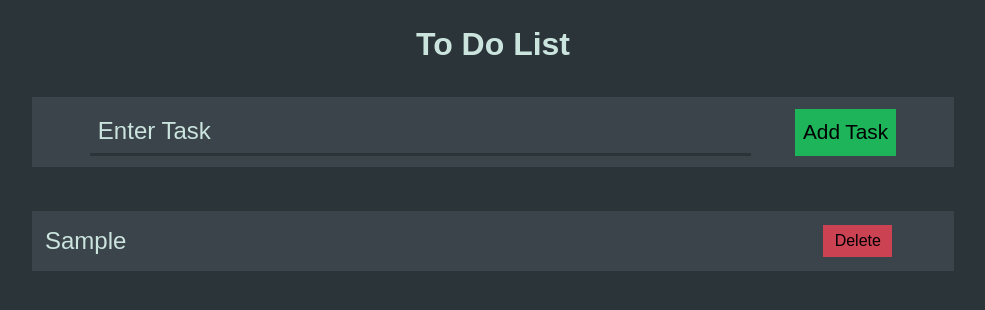
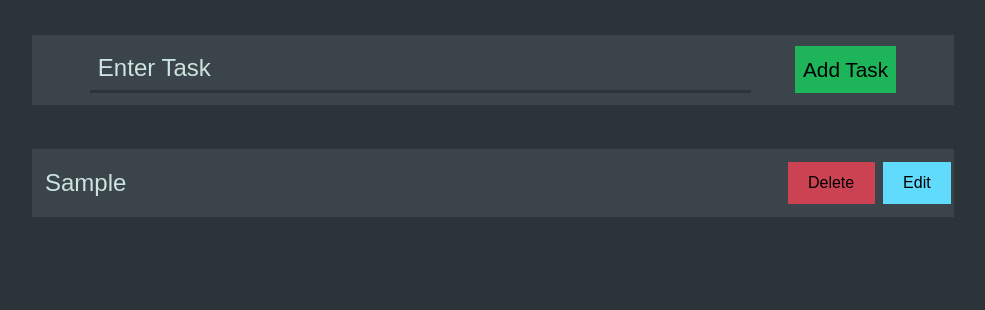
Before and after one commit to Aamir041/todo-list, a React (Vite) app: page / in a window 1280 px wide. Both pictures are taken after typing "Sample" into the empty fields and a click on the button "Add Task". Shown: the top 310 px of the page, without its empty margins (147-1132 px from the left). Built offline with nearby package versions, Linux system fonts and the light colour scheme.

Commit message:
edit task added

```diff
--- a/src/App.jsx
+++ b/src/App.jsx
@@ -14,13 +14,31 @@ function App() {
     setTasks([...temp]);
   }
 
+  const editTask = (id,newTask) => {
+
+    let temp = tasks.map((ele) => {
+      if(ele.id === id){
+        ele.title = newTask;
+      }
+      return ele;
+    })
+
+    setTasks([...temp]);
+
+  }
+
   return (
     <>
       <div className='app'>
-        <h1 className='heading'>To Do List</h1>
         <AddTask addTask={addTask}/>
         {tasks.length > 0
-          ? tasks.map((ele) => <TaskList key={ele.id} task={ele} deleteTask={deleteTask}></TaskList>)
+          ? tasks.map(
+            (ele) => <TaskList
+          key={ele?.id}
+          task={ele}
+          deleteTask={deleteTask}
+          editTask={editTask}
+          />)
           : <div className='no-tasks'>No Tasks Added</div>
         }
       </div>
--- /dev/null
+++ b/src/Components/EditTask/EditTask.css
@@ -0,0 +1,50 @@
+.edit-task{
+    position:absolute;
+    width: 100vw;
+    height: 100vh;
+    backdrop-filter: blur(3px);
+    top: 0;
+    left: 0;
+}
+
+.edit-task-close-bttn{
+    position: absolute;
+    top: 0;
+    right:0;
+    margin: 2rem;
+    padding: 0.5rem 0.7rem;
+    border: none;
+    outline: none;
+    font-size: 1.5rem;
+    background-color: #e74255d6;
+}
+
+.edit-task-feilds{
+    width: 100%;
+    display: flex;
+    flex-direction: column;
+}
+
+.edit-task-input{
+    margin: 10rem auto 2rem auto;
+    font-size: 2rem;
+    font-size: 1.5rem;
+    background-color: #27374D;
+    outline: none;
+    border: none;
+    border-bottom: 3px solid #2A3439;
+    color: #CBE4DE;
+    width: 50%;
+    padding: 1%;
+}
+
+.edit-task-confirm{
+    width: max-content;
+    padding: 0.3rem 0.5rem;
+    margin: auto;
+    outline: none;
+    border: none;
+    font-size: 1.2rem;
+    background-color: #1DB45A;
+    border-radius: 8px;
+}
--- /dev/null
+++ b/src/Components/EditTask/EditTask.jsx
@@ -0,0 +1,44 @@
+import { useActionData } from "react-router-dom";
+import "./EditTask.css"
+import { useState } from "react";
+
+const EditTask = ({setEditPane,prevTask,changeTask}) => {
+
+    const [newTask,setNewTask] = useState(prevTask);
+
+    const addEdit = () => {
+        changeTask(newTask);
+        setEditPane(false);
+    }
+
+    return(
+        <div className="edit-task">
+
+            <button
+            className="edit-task-close-bttn"
+            onClick={() => setEditPane(false)}
+            >
+            X
+            </button>
+
+            <div className="edit-task-feilds">
+
+            <input
+            onChange={(e) => setNewTask(e.target.value)}
+            className="edit-task-input"
+            value={newTask}
+            type="text"
+            />
+
+            <button
+            className="edit-task-confirm"
+            onClick={addEdit}
+            >
+                Confirm
+            </button>
+            </div>
+        </div>
+    )
+}
+
+export default EditTask;
--- a/src/Components/TaskList/TaskList.css
+++ b/src/Components/TaskList/TaskList.css
@@ -17,13 +17,15 @@
 }
 
 
-.tasklist-del-bttn-container{
+.tasklist-bttn-container{
     padding: 0 8%;
     margin-left: auto;
+    display: flex;
+    gap: 0.5rem;
 }
 
-.tasklist-del-bttn{
-    background-color: #e74255d6;
+.tasklist-bttn-container button{
+
     padding: 15% 25%;
     font-size: 1rem;
     outline: none;
@@ -31,3 +33,11 @@
     margin-left: auto;
     cursor: pointer;
 }
+
+.tasklist-del-bttn{
+    background-color: #e74255d6;
+}
+
+.tasklist-edit-bttn{
+    background-color: #61DBFB;
+}
--- a/src/Components/TaskList/TaskList.jsx
+++ b/src/Components/TaskList/TaskList.jsx
@@ -1,17 +1,38 @@
+import { useState } from "react";
 import "./TaskList.css"
-const TaskList = ({task,deleteTask}) => {
+import EditTask from "../EditTask/EditTask";
+const TaskList = ({task,deleteTask,editTask}) => {
 
     const removeTask = () =>{
         deleteTask(task.id);
     }
 
+    const [editPane,setEditPane] = useState(false);
+
+    const changeTask = (newTask) => {
+        editTask(task.id,newTask);
+    }
+
+
     return<>
     <div className="tasklist-container">
+
+        {
+            editPane
+            &&
+            <EditTask
+            setEditPane = {setEditPane}
+            prevTask = {task.title}
+            changeTask = {changeTask}
+            />
+        }
+
             <p className="tasklist-title">
                     {task.title}
             </p>
-            <div className="tasklist-del-bttn-container">
+            <div className="tasklist-bttn-container">
                 <button onClick={removeTask} className="tasklist-del-bttn">Delete</button>
+                <button onClick={() => setEditPane(!editPane)} className="tasklist-edit-bttn" >Edit</button>
             </div>
     </div>
     </>
```
